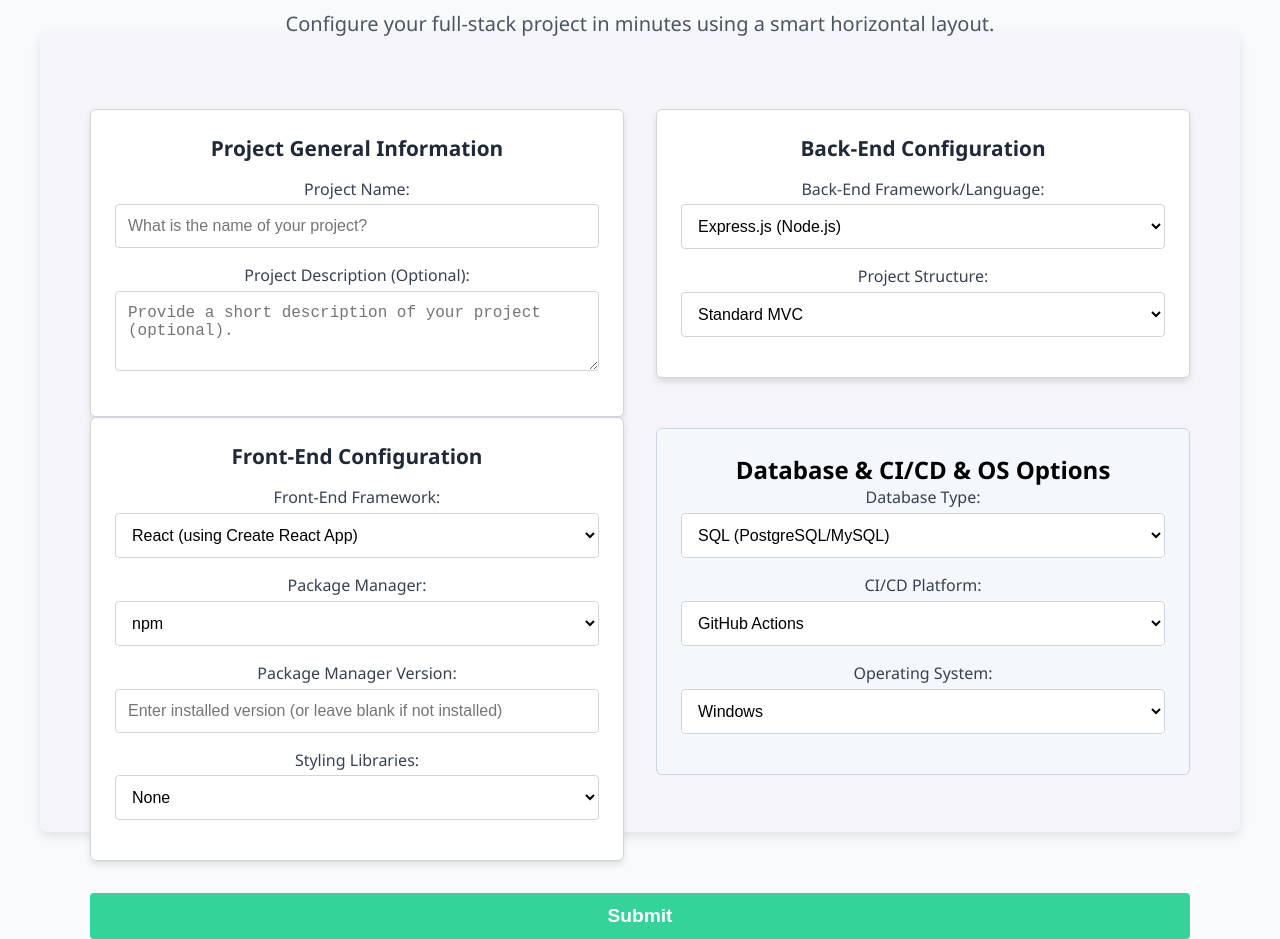
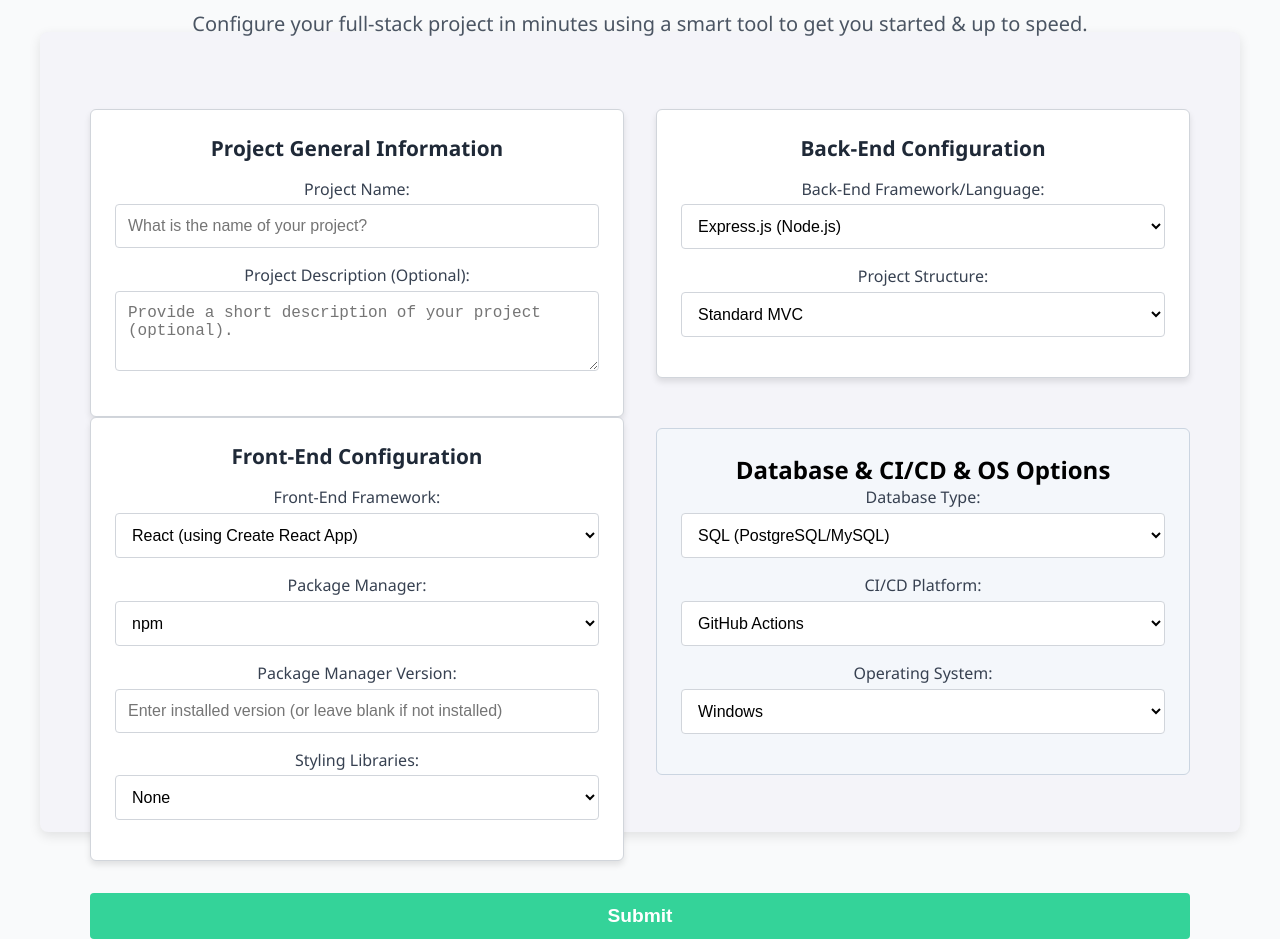
Before and after one commit to rishabhworks/The-Semicolon-Squad, a React (Create React App) app in the folder frontend/skeleton/: page /home in a window 1280 px wide. Built offline with nearby package versions, Linux system fonts and the light colour scheme.

Commit message:
fixed caption

```diff
--- a/frontend/skeleton/src/Components/HomePage/HomePage.js
+++ b/frontend/skeleton/src/Components/HomePage/HomePage.js
@@ -49,7 +49,7 @@ const HomePage = () => {
       <header className="homepage-header">
         <h1>Project Configuration Wizard</h1>
         <p className="homepage-caption">
-          Configure your full-stack project in minutes using a smart horizontal layout.
+          Configure your full-stack project in minutes using a smart tool to get you started & up to speed.
         </p>
       </header>
       <form onSubmit={handleSubmit} className="config-form">
```
